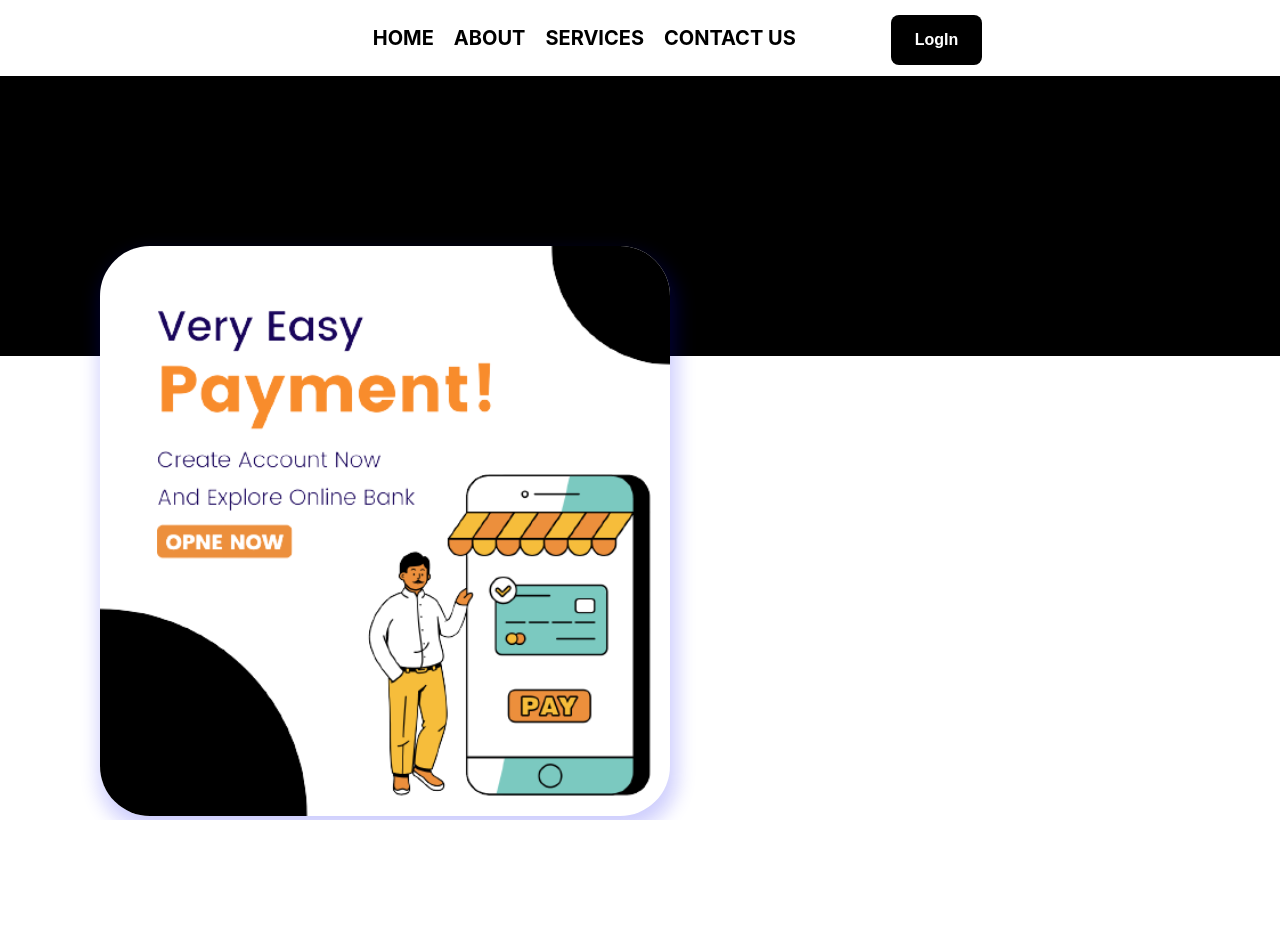
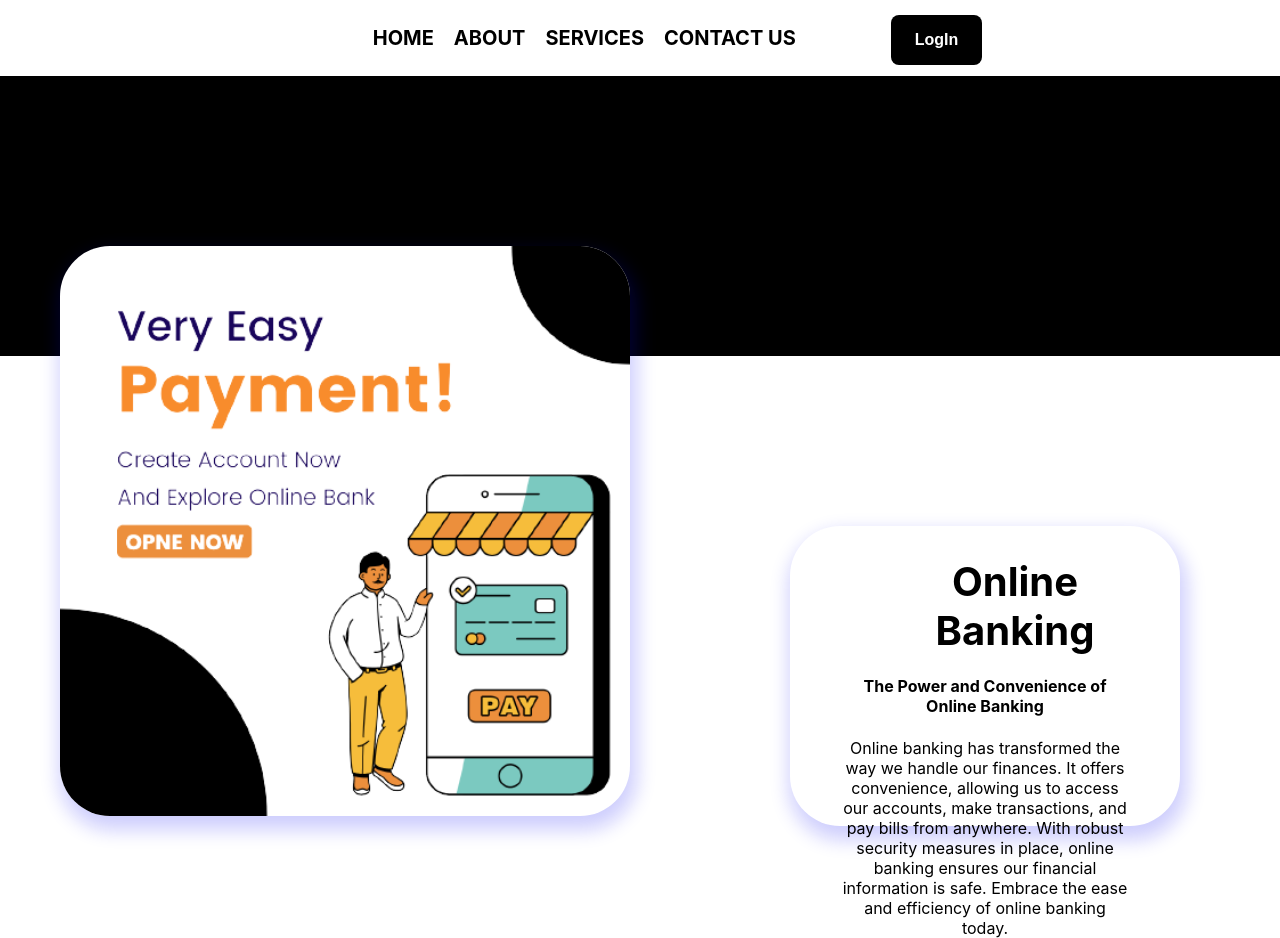
Before and after one commit to coverghost/Rentals, a React (Create React App) app: page / in a window 1280 px wide. Before the commit the page ends 820 px from the top, so only its background shows below. Built offline with nearby package versions, Linux system fonts and the light colour scheme.

Commit message:
home page

```diff
--- a/src/component/Home.tsx
+++ b/src/component/Home.tsx
@@ -1,13 +1,27 @@
 import React, { useEffect, useState } from "react";
 import "./css/home.css";
-import homeimage from "./image/home-image.png"
+import homeimage from "./image/home-image.png";
 
 const Home = () => {
   return (
     <>
       <div className="home-body-conatainer">
         <div className="home-body-card">
-         <img src={homeimage} alt="bankimage" className="home-body-content"/>
+          <img src={homeimage} alt="bankimage" className="home-body-content" />
+        </div>
+        <div className="home-content">
+          <div>
+            <h1>Online Banking</h1>
+            <h4>The Power and Convenience of Online Banking</h4>
+            <p>
+              Online banking has transformed the way we handle our finances. It
+              offers convenience, allowing us to access our accounts, make
+              transactions, and pay bills from anywhere. With robust security
+              measures in place, online banking ensures our financial
+              information is safe. Embrace the ease and efficiency of online
+              banking today.
+            </p>
+          </div>
         </div>
       </div>
     </>
--- a/src/component/css/home.css
+++ b/src/component/css/home.css
@@ -2,7 +2,7 @@ body {
   max-width: auto;
   justify-content: center;
   text-align: center;
-  overflow: hidden;
+  /* overflow: hidden; */
 }
 
 .home-body-conatainer {
@@ -41,10 +41,38 @@ body {
   height: auto;
 }
 
-@media (max-width: 768px) {
+.home-content{
+  margin-top: 450px;
+  margin-right: 250px;
+  /* background-color: red; */
+  width: 700px;
+  height: 200px;
+  border-radius: 50px;
+  box-shadow: 3px 10px 19px 4px rgba(10, 10, 245, 0.2);
+  background-color: rgb(255, 255, 255);
+  padding: 50px;
+}
+.home-content h1{
+  font-size: 50px;
+  /* background-color: red; */
+  margin-top: -19px;
+}
+@media (max-width: 1568px) {
   .home-body-container {
     flex-direction: column;
     align-items: center;
+  }
+  .home-content{
+    margin-right: 100px;
+    margin-left:60px;
+    margin-bottom: 20px;
+    flex: 1;
+  }
+  .home-content h1{
+    font-size: 40px;
+    margin-left:60px;
+    margin-bottom: 20px;
+    flex: 1;
   }
 
   .home-body-card {
```
